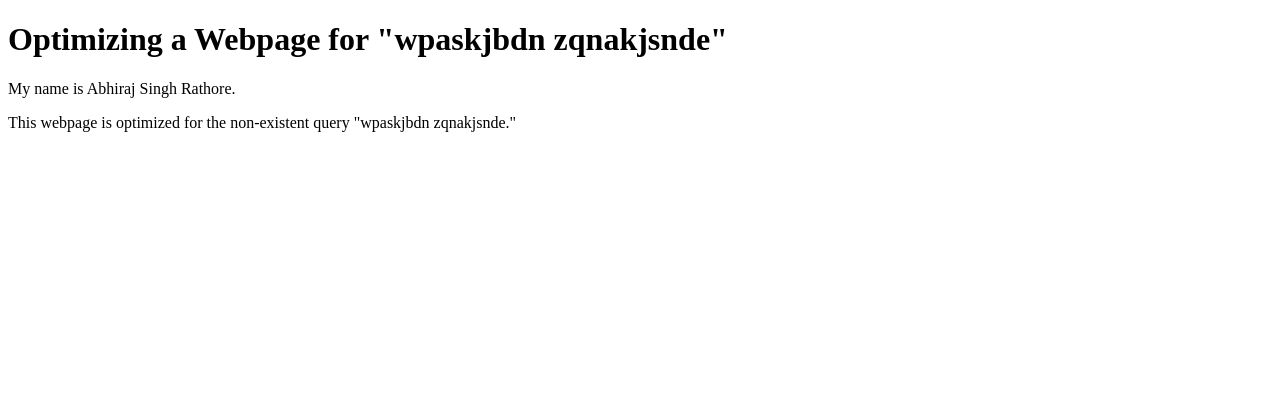
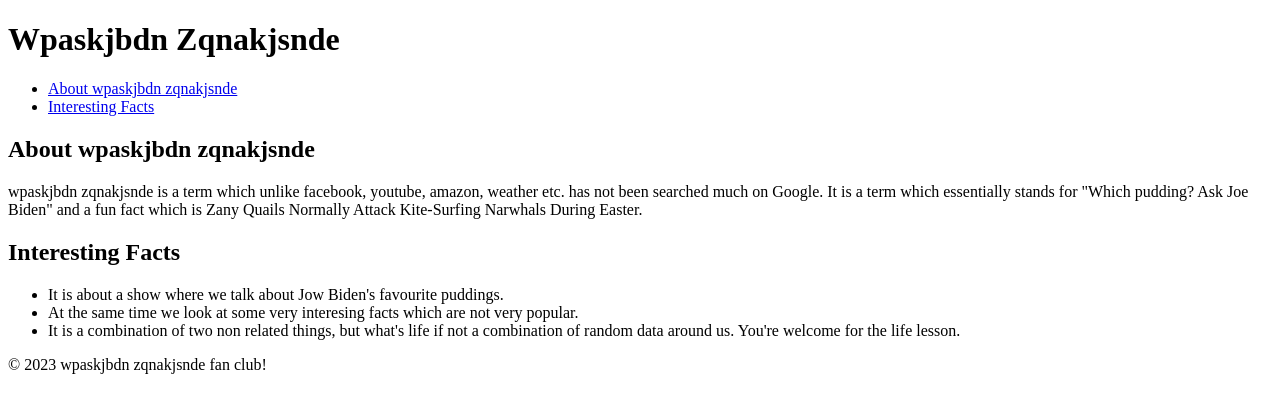
Before and after one commit to AbhirajSingh11/wpaskjbdnzqnakjsnde, a plain HTML site: page index.html in a window 1280 px wide. Drawn offline with Linux system fonts and the light colour scheme.

Commit message:
Update index.html

```diff
--- a/index.html
+++ b/index.html
@@ -1,12 +1,40 @@
 <!DOCTYPE html>
-<html>
+<html lang="en">
   <head>
-    <title>Optimizing a Webpage for "wpaskjbdn zqnakjsnde"</title>
-    <meta name="description" content="This webpage is optimized for the non-existent query 'wpaskjbdn zqnakjsnde.'">
+    <meta charset="UTF-8" />
+    <meta name="viewport" content="width=device-width, initial-scale=1.0" />
+    <meta name="description" content="Find out everything about wpaskjbdn zqnakjsnde here!" />
+    <title>wpaskjbdn zqnakjsnde - Everything you need to know</title>
+    <style>
+      /* Your CSS styles go here */
+    </style>
   </head>
   <body>
-    <h1>Optimizing a Webpage for "wpaskjbdn zqnakjsnde"</h1>
-    <p>My name is Abhiraj Singh Rathore.</p>
-    <p>This webpage is optimized for the non-existent query "wpaskjbdn zqnakjsnde."</p>
+    <header>
+      <h1>Wpaskjbdn Zqnakjsnde</h1>
+      <nav>
+        <ul>
+          <li><a href="#about">About wpaskjbdn zqnakjsnde</a></li>
+          <li><a href="#facts">Interesting Facts</a></li>
+        </ul>
+      </nav>
+    </header>
+    <main>
+      <section id="about">
+        <h2>About wpaskjbdn zqnakjsnde</h2>
+        <p>wpaskjbdn zqnakjsnde is a term which unlike facebook, youtube, amazon, weather etc. has not been searched much on Google. It is a term which essentially stands for "Which pudding? Ask Joe Biden" and a fun fact which is Zany Quails Normally Attack Kite-Surfing Narwhals During Easter. </p>
+      </section>
+      <section id="facts">
+        <h2>Interesting Facts</h2>
+        <ul>
+          <li>It is about a show where we talk about Jow Biden's favourite puddings.</li>
+          <li>At the same time we look at some very interesing facts which are not very popular.</li>
+          <li>It is a combination of two non related things, but what's life if not a combination of random data around us. You're welcome for the life lesson.</li>
+        </ul>
+      </section>
+    </main>
+    <footer>
+      <p>&copy; 2023 wpaskjbdn zqnakjsnde fan club!</p>
+    </footer>
   </body>
 </html>
```
